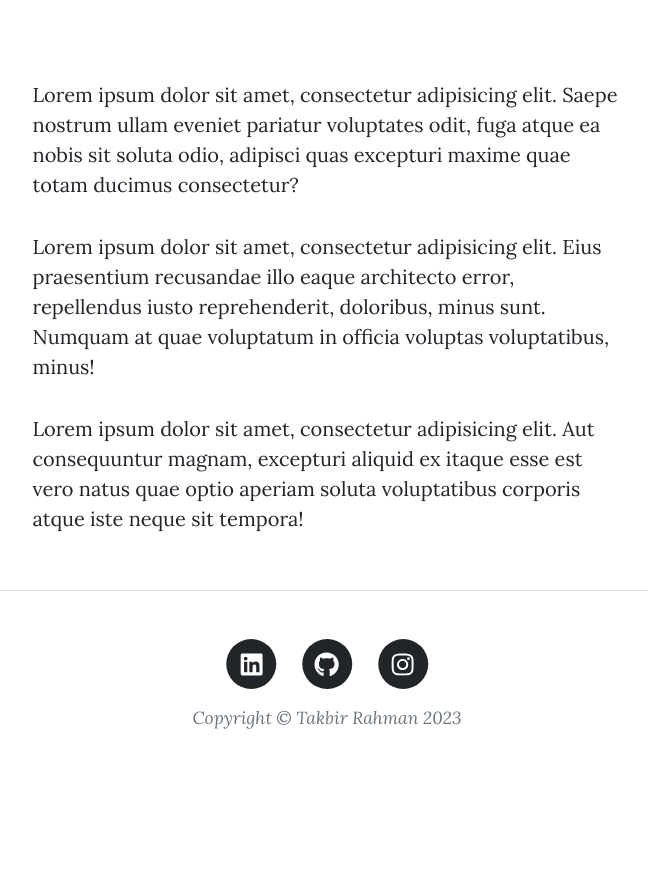
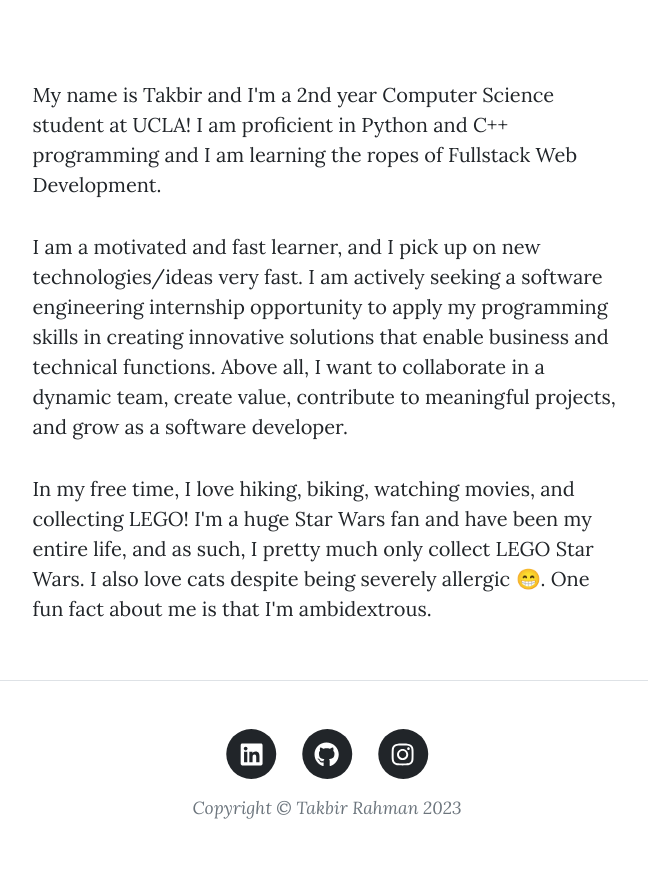
Before and after one commit to txkbir/Blog-Collection, a Flask app: page /about in a window 1280 px wide. Shown: the part 532-1402 px from the top of the page, without its empty margins (313-961 px from the left). Before the commit the page ends 1261 px from the top, so only its background shows below. Run offline with Flask 3, Linux system fonts and the light colour scheme; some libraries are stand-ins or nearby versions.

Commit message:
Update about me

```diff
--- a/templates/about.html
+++ b/templates/about.html
@@ -22,22 +22,13 @@
     <div class="row gx-4 gx-lg-5 justify-content-center">
       <div class="col-md-10 col-lg-8 col-xl-7">
         <p>
-          Lorem ipsum dolor sit amet, consectetur adipisicing elit. Saepe
-          nostrum ullam eveniet pariatur voluptates odit, fuga atque ea nobis
-          sit soluta odio, adipisci quas excepturi maxime quae totam ducimus
-          consectetur?
+          My name is Takbir and I'm a 2nd year Computer Science student at UCLA! I am proficient in Python and C++ programming and I am learning the ropes of Fullstack Web Development.
         </p>
         <p>
-          Lorem ipsum dolor sit amet, consectetur adipisicing elit. Eius
-          praesentium recusandae illo eaque architecto error, repellendus iusto
-          reprehenderit, doloribus, minus sunt. Numquam at quae voluptatum in
-          officia voluptas voluptatibus, minus!
+          I am a motivated and fast learner, and I pick up on new technologies/ideas very fast. I am actively seeking a software engineering internship opportunity to apply my programming skills in creating innovative solutions that enable business and technical functions. Above all, I want to collaborate in a dynamic team, create value, contribute to meaningful projects, and grow as a software developer.
         </p>
         <p>
-          Lorem ipsum dolor sit amet, consectetur adipisicing elit. Aut
-          consequuntur magnam, excepturi aliquid ex itaque esse est vero natus
-          quae optio aperiam soluta voluptatibus corporis atque iste neque sit
-          tempora!
+          In my free time, I love hiking, biking, watching movies, and collecting LEGO! I'm a huge Star Wars fan and have been my entire life, and as such, I pretty much only collect LEGO Star Wars. I also love cats despite being severely allergic 😁. One fun fact about me is that I'm ambidextrous.
         </p>
       </div>
     </div>
```
